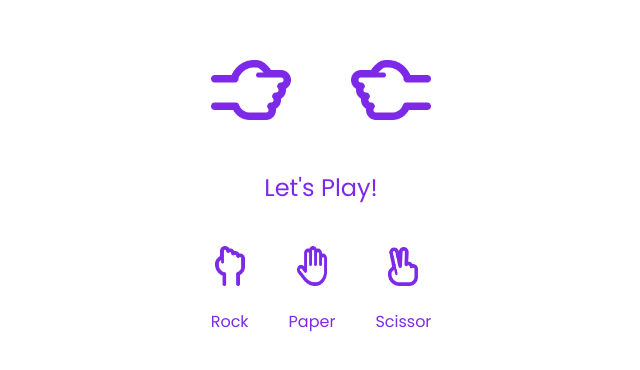
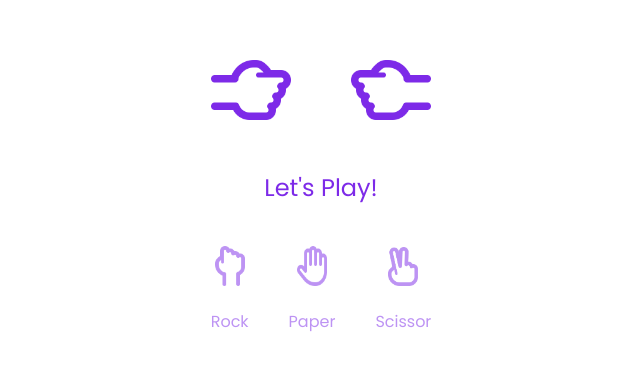
Before and after one commit to Liene31/rock-paper-scissor, a plain HTML site: page index.html in a window 1280 px wide. Shown: the whole page, without its empty margins (319-959 px from the left). Drawn offline with Linux system fonts and the light colour scheme.

Commit message:
Add hover effect and pointer cursor to options
Added a pointer cursor to the .options class and implemented a hover effect for .options > div elements to increase opacity on hover, improving user interactivity and visual feedback.

```diff
--- a/style.css
+++ b/style.css
@@ -32,6 +32,16 @@ h1 {
   align-items: flex-end;
   gap: 2.5em;
   text-align: center;
+  cursor: pointer;
+}
+
+.options > div {
+  opacity: 0.5;
+  transition: opacity 0.3s ease;
+}
+
+.options > div:hover {
+  opacity: 1;
 }
 
 /* Images */
```
